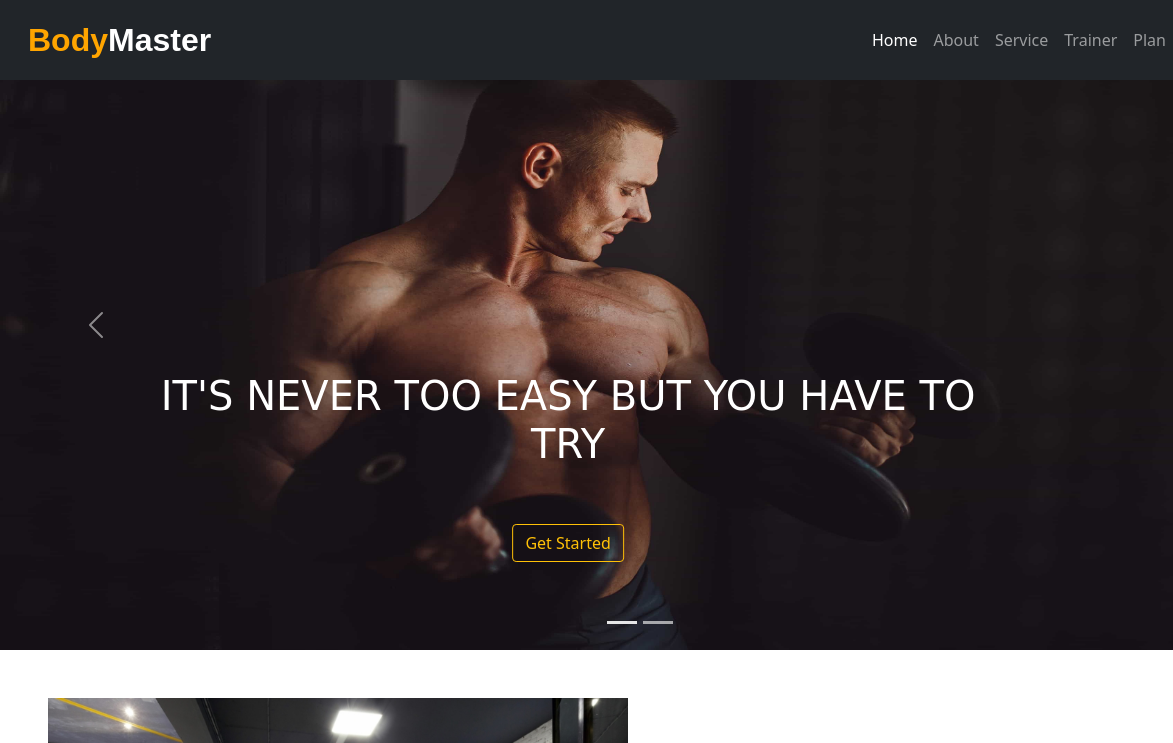
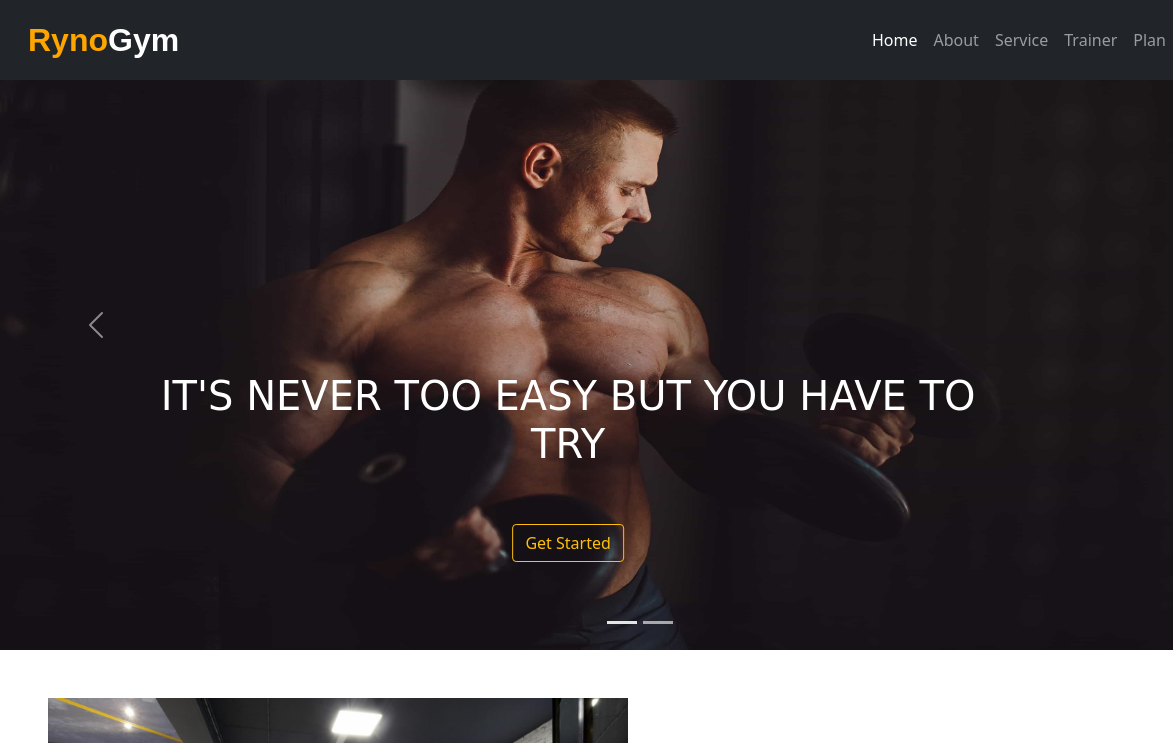
Before and after one commit to riyaspullurofficial/bodybuldingresponsive, a plain HTML site: page index.html in a window 1280 px wide. Shown: the top 743 px of the page, 0-1173 px from the left. Drawn offline with nearby package versions, Linux system fonts and the light colour scheme; a web font is replaced by a local one.

Commit message:
Update index.html

```diff
--- a/index.html
+++ b/index.html
@@ -24,7 +24,7 @@
     <nav class="navbar navbar-expand-lg navbar-dark bg-dark fixed-top p-3">
       <div class="container-fluid" style="display: flex">
         <div>
-          <a class="navbar-brand" href="#"><span class="brand-name">Body</span>Master</a>
+          <a class="navbar-brand" href="#"><span class="brand-name">Ryno</span>Gym</a>
         </div>
         <button class="navbar-toggler" type="button" data-bs-toggle="collapse" data-bs-target="#navbarSupportedContent"
           aria-controls="navbarSupportedContent" aria-expanded="false" aria-label="Toggle navigation">
```
